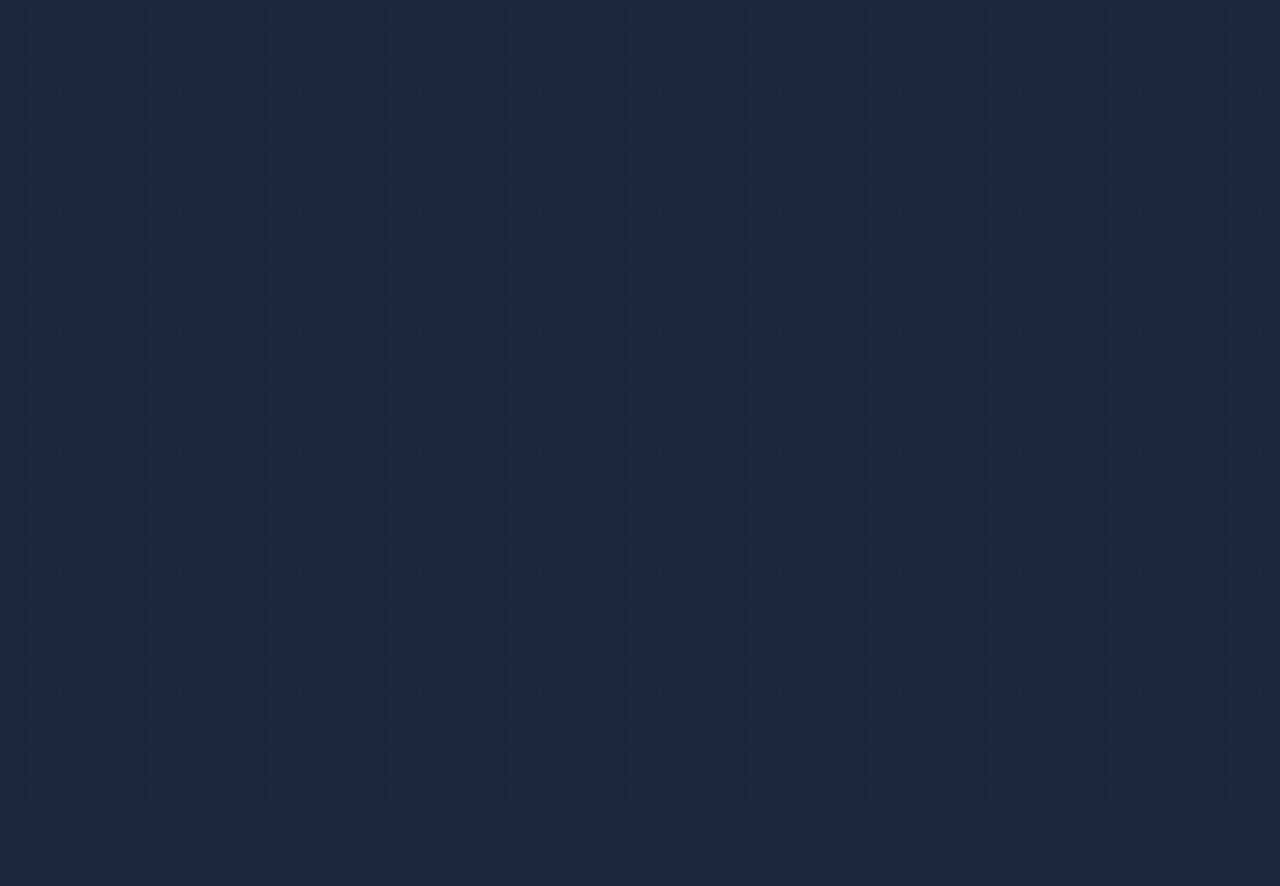
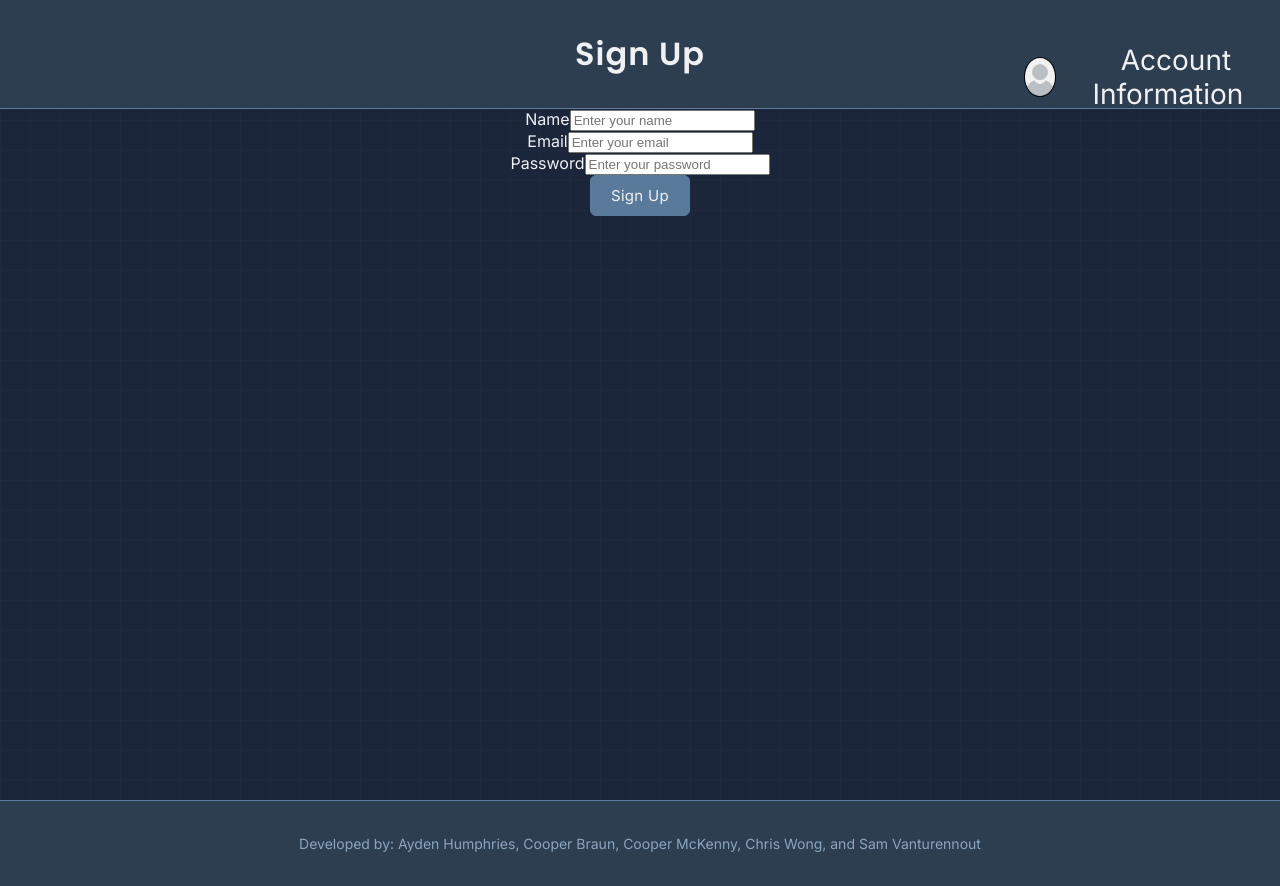
Before and after one commit to cooperbraun13/bluprnt, a React (Vite) app in the folder frontend/: page /signup in a window 1280 px wide. Before the commit this address had no page. Before the commit the page ends 800 px from the top, so only its background shows below. Built offline with nearby package versions, Linux system fonts and the light colour scheme.

Commit message:
feat[login/signup] you can now get from login to signup, you can't go back at the moment but that will be an easy subsequent change.

```diff
--- a/frontend/src/App.tsx
+++ b/frontend/src/App.tsx
@@ -6,6 +6,7 @@ import Products from "./pages/Products/Products";
 import Projects from "./pages/Projects/Projects";
 import Vendors from "./pages/Vendors/Vendors";
 import Login from "./pages/Login/login";
+import Signup from "./pages/Login/signup";
 
 export default function App() {
   return (
@@ -19,6 +20,7 @@ export default function App() {
         <Route path="projects" element={<Projects />} />
         <Route path="vendors" element={<Vendors />} />
         <Route path="login" element={<Login />} />
+        <Route path="signup" element={<Signup />} />
       </Route>
     </Routes>
   );
--- a/frontend/src/pages/Login/login.tsx
+++ b/frontend/src/pages/Login/login.tsx
@@ -1,11 +1,20 @@
-import Header from '../../components/Header/Header';
+import { useNavigate } from "react-router-dom";
+import Header from "../../components/Header/Header";
 
 export default function Login() {
+  const navigate = useNavigate();
+
+  const handleSubmit = (e: React.FormEvent) => {
+    e.preventDefault();
+    console.log("Login submitted");
+    //This is open for api stuff
+  };
+
   return (
     <>
       <Header title="Login" showTagline={false} />
 
-      <form className="login-form">
+      <form className="login-form" onSubmit={handleSubmit}>
         <div className="form-group">
           <label htmlFor="email">Email</label>
           <input
@@ -28,11 +37,21 @@ export default function Login() {
           />
         </div>
 
-        <div className="sign_up"></div>
-
         <button type="submit" className="login-button">
           Login
         </button>
+
+        {/* ✅ Signup navigation button */}
+        <p className="switch-text">
+          Don't have an account?{" "}
+          <button
+            type="button"
+            onClick={() => navigate("/signup")}
+            className="link-button"
+          >
+            Sign up here!
+          </button>
+        </p>
       </form>
     </>
   );
--- /dev/null
+++ b/frontend/src/pages/Login/signup.tsx
@@ -0,0 +1,48 @@
+import Header from '../../components/Header/Header';
+
+export default function Signup() {
+  return (
+    <>
+      <Header title="Sign Up" showTagline={false} />
+
+      <form className="signup-form">
+        <div className="form-group">
+          <label htmlFor="name">Name</label>
+          <input
+            type="text"
+            id="name"
+            name="name"
+            placeholder="Enter your name"
+            required
+          />
+        </div>
+
+        <div className='form-group'>
+          <label htmlFor="email">Email</label>
+          <input
+            type="email"
+            id="email"
+            name="email"
+            placeholder="Enter your email"
+            required
+          />
+        </div>
+
+        <div className="form-group">
+          <label htmlFor="password">Password</label>
+          <input
+            type="password"
+            id="password"
+            name="password"
+            placeholder="Enter your password"
+            required
+          />
+        </div>
+
+        <button type="submit" className="signup-button">
+          Sign Up
+        </button>
+      </form>
+    </>
+  );
+}
```
